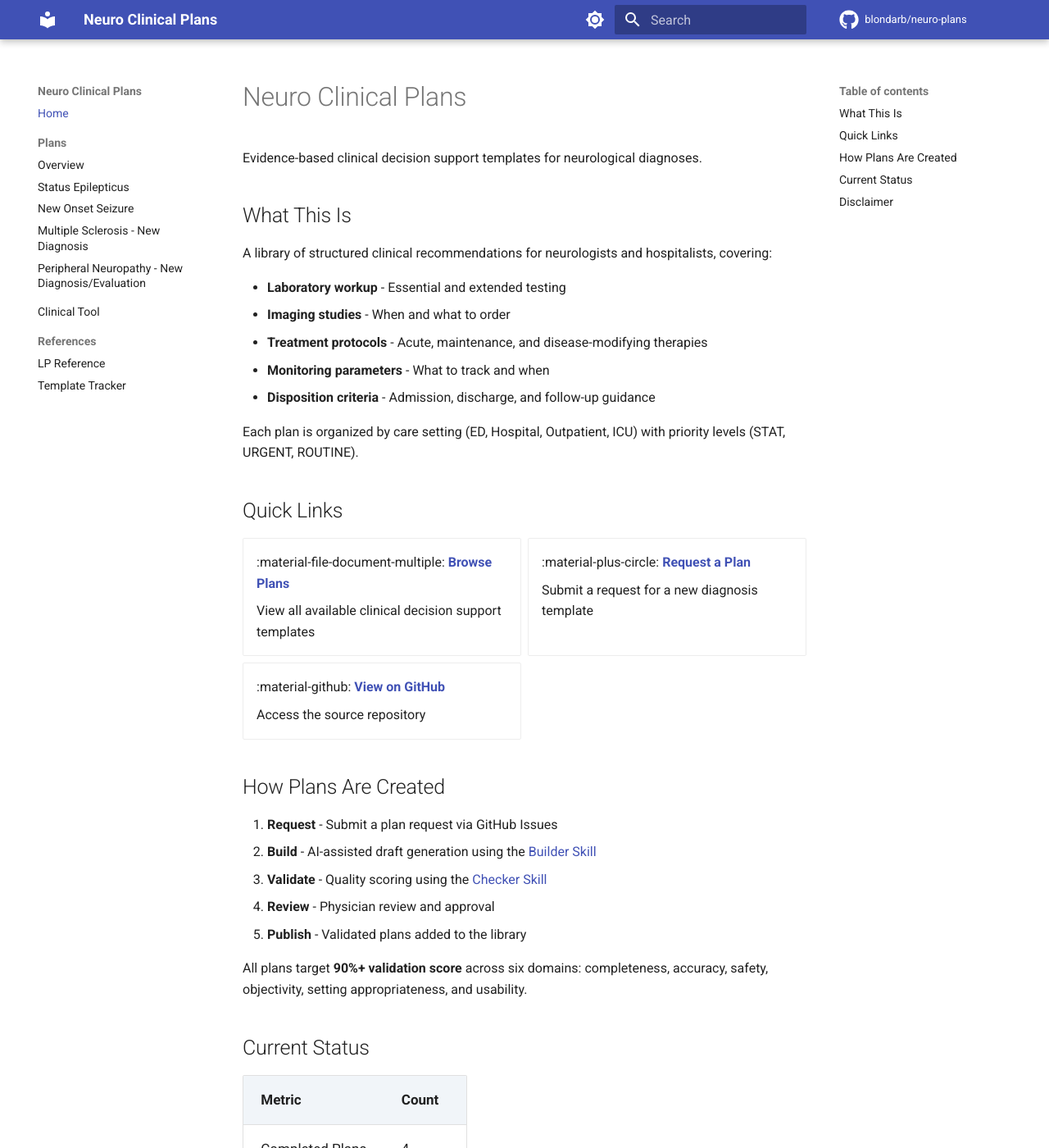
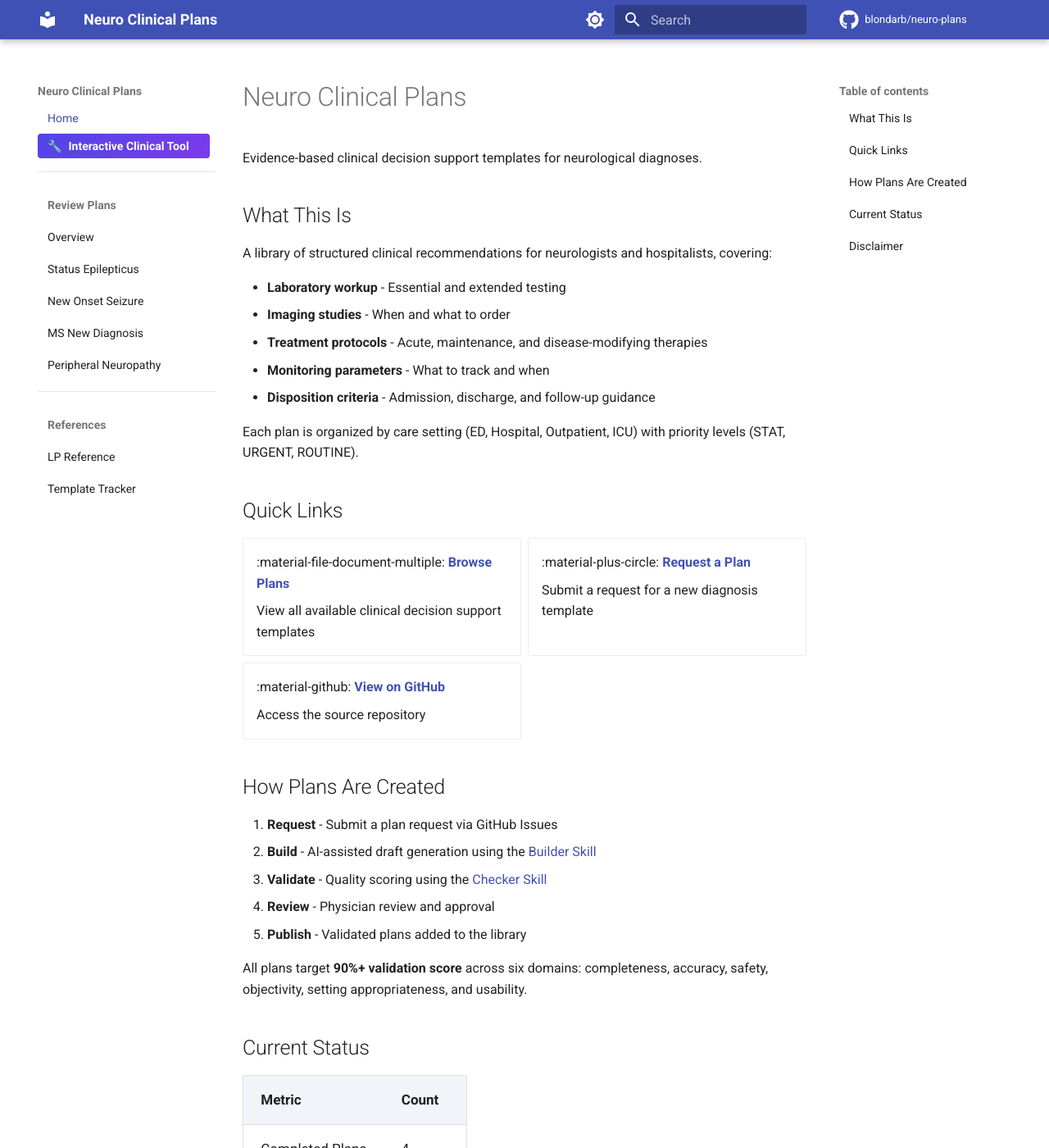
Before and after one commit to blondarb/neuro-plans, an MkDocs documentation site: the page built from docs/index.md, in a window 1280 px wide and 1400 px high. Shown: the whole window at 82% size. Built offline with MkDocs 1.6.1 and Material for MkDocs 9.7.7, drawn with Linux system fonts in a browser that asks for light colours; comment, search, counter and statistics services are not loaded.

Commit message:
Fix comments functionality and improve navigation
- Fix ES6 module loading for Firebase comments (use dynamic imports)
- Move Clinical Tool to top of navigation for better visibility
- Add visual highlighting for Clinical Tool in sidebar
- Improve Clinical Tool header with Home button and nav links
- Add visual separation between navigation sections
- Rename "Plans" to "Review Plans" for clarity

Co-Authored-By: Claude Opus 4.5 <noreply@anthropic.com>

```diff
--- a/docs/assets/css/custom.css
+++ b/docs/assets/css/custom.css
@@ -342,3 +342,66 @@
   background: #1e293b;
   color: #94a3b8;
 }
+
+/* Navigation Improvements */
+
+/* Highlight the Clinical Tool link in nav */
+.md-nav__link[href*="clinical"] {
+  background: linear-gradient(135deg, #4f46e5 0%, #7c3aed 100%);
+  color: white !important;
+  padding: 8px 12px;
+  border-radius: 6px;
+  font-weight: 600;
+  margin: 4px 0;
+}
+
+.md-nav__link[href*="clinical"]:hover {
+  background: linear-gradient(135deg, #4338ca 0%, #6d28d9 100%);
+}
+
+.md-nav__link[href*="clinical"]::before {
+  content: "🔧 ";
+}
+
+/* Section headers in navigation */
+.md-nav__item--nested > .md-nav__link {
+  font-weight: 600;
+  color: #1e293b;
+}
+
+[data-md-color-scheme="slate"] .md-nav__item--nested > .md-nav__link {
+  color: #f1f5f9;
+}
+
+/* Add visual separation between nav sections */
+.md-nav__list > .md-nav__item--nested {
+  margin-top: 16px;
+  padding-top: 16px;
+  border-top: 1px solid #e2e8f0;
+}
+
+[data-md-color-scheme="slate"] .md-nav__list > .md-nav__item--nested {
+  border-top-color: #334155;
+}
+
+/* First nav item shouldn't have top border */
+.md-nav__list > .md-nav__item:first-child {
+  margin-top: 0;
+  padding-top: 0;
+  border-top: none;
+}
+
+/* Make plan links more readable */
+.md-nav__item .md-nav__link {
+  padding: 6px 12px;
+  border-radius: 4px;
+  transition: background 0.2s;
+}
+
+.md-nav__item .md-nav__link:hover {
+  background: #f1f5f9;
+}
+
+[data-md-color-scheme="slate"] .md-nav__item .md-nav__link:hover {
+  background: #334155;
+}
--- a/docs/assets/js/comments.js
+++ b/docs/assets/js/comments.js
@@ -1,8 +1,10 @@
 // Firebase Comments Widget for Neuro Plans
-// Supports anonymous comments with upvote/downvote
+// This file needs to be loaded as a module to use Firebase
 
-import { initializeApp } from 'https://www.gstatic.com/firebasejs/10.7.1/firebase-app.js';
-import {
+(async function() {
+  // Dynamically import Firebase modules
+  const { initializeApp } = await import('https://www.gstatic.com/firebasejs/10.7.1/firebase-app.js');
+  const {
     getFirestore,
     collection,
     addDoc,
@@ -14,7 +16,7 @@ import {
     orderBy,
     increment,
     serverTimestamp
-} from 'https://www.gstatic.com/firebasejs/10.7.1/firebase-firestore.js';
+  } = await import('https://www.gstatic.com/firebasejs/10.7.1/firebase-firestore.js');
 
   // Firebase configuration
   const firebaseConfig = {
@@ -32,7 +34,7 @@ const db = getFirestore(app);
 
   // Get current page identifier
   function getPageId() {
-  return window.location.pathname.replace(/\//g, '_').replace(/\.html$/, '') || 'home';
+    return window.location.pathname.replace(/\//g, '_').replace(/\.html$/, '').replace(/\.md$/, '') || 'home';
   }
 
   // Get user's vote history from localStorage
@@ -63,6 +65,13 @@ function formatDate(timestamp) {
     return date.toLocaleDateString('en-US', { month: 'short', day: 'numeric', year: 'numeric' });
   }
 
+  // Escape HTML to prevent XSS
+  function escapeHtml(text) {
+    const div = document.createElement('div');
+    div.textContent = text;
+    return div.innerHTML;
+  }
+
   // Create comment HTML
   function createCommentHTML(comment, id) {
     const voteHistory = getVoteHistory();
@@ -88,13 +97,6 @@ function createCommentHTML(comment, id) {
         </div>
       </div>
     `;
-}
-
-// Escape HTML to prevent XSS
-function escapeHtml(text) {
-  const div = document.createElement('div');
-  div.textContent = text;
-  return div.innerHTML;
   }
 
   // Load comments for current page
@@ -123,8 +125,8 @@ async function loadComments() {
       }
 
       let html = '';
-    snapshot.forEach(doc => {
-      html += createCommentHTML(doc.data(), doc.id);
+      snapshot.forEach(docSnap => {
+        html += createCommentHTML(docSnap.data(), docSnap.id);
       });
 
       commentList.innerHTML = html;
@@ -321,3 +323,5 @@ window.NeuroComments = {
     submitComment,
     handleVote
   };
+
+})();
--- a/mkdocs.yml
+++ b/mkdocs.yml
@@ -67,13 +67,13 @@ extra_javascript:
 
 nav:
   - Home: index.md
-  - Plans:
+  - Interactive Clinical Tool: clinical/index.html
+  - Review Plans:
     - Overview: plans/index.md
-    - plans/status-epilepticus.md
-    - plans/new-onset-seizure.md
-    - plans/ms-new-diagnosis.md
-    - plans/peripheral-neuropathy.md
-  - Clinical Tool: clinical/index.html
+    - Status Epilepticus: plans/status-epilepticus.md
+    - New Onset Seizure: plans/new-onset-seizure.md
+    - MS New Diagnosis: plans/ms-new-diagnosis.md
+    - Peripheral Neuropathy: plans/peripheral-neuropathy.md
   - References:
     - LP Reference: references/lp-reference.md
     - Template Tracker: references/tracker.md
```
Also changed, not shown: docs/clinical/index.html (+47 -4 lines). Lines whose indentation alone changed are shown as unchanged.
